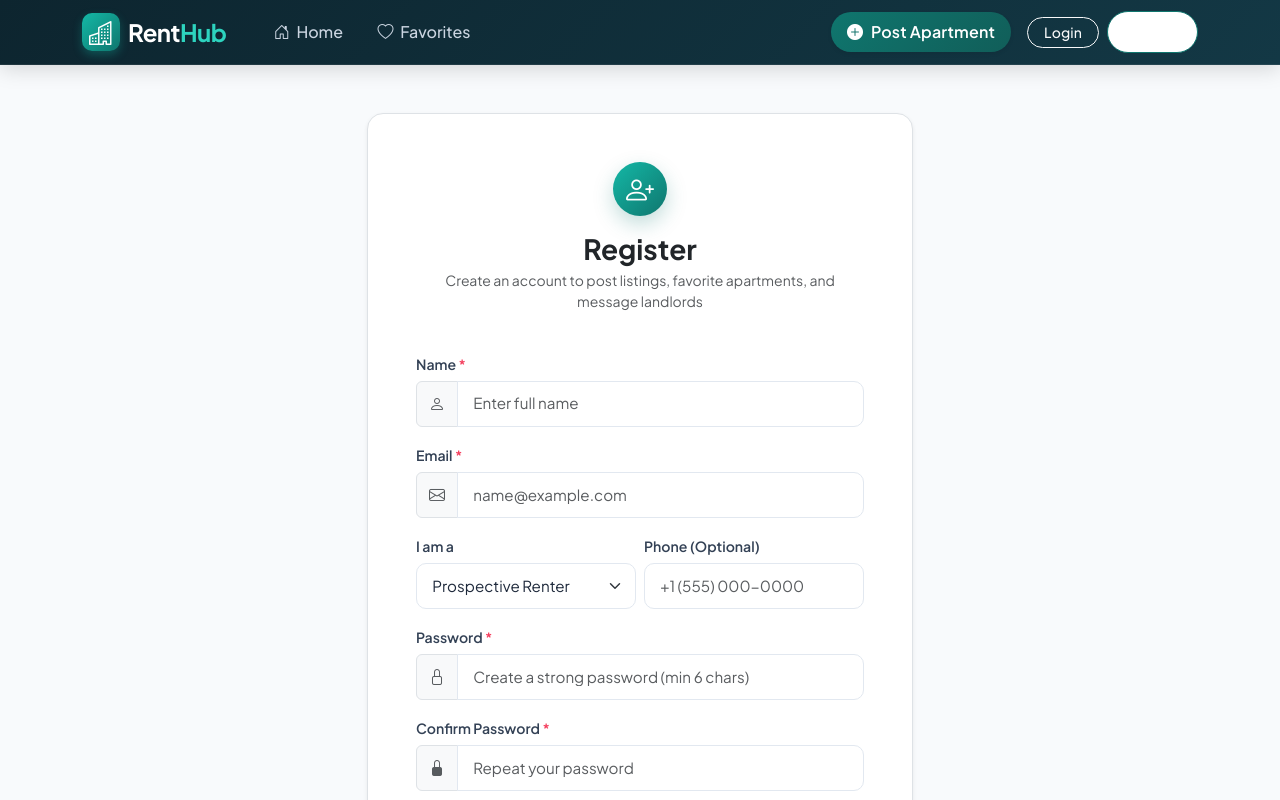
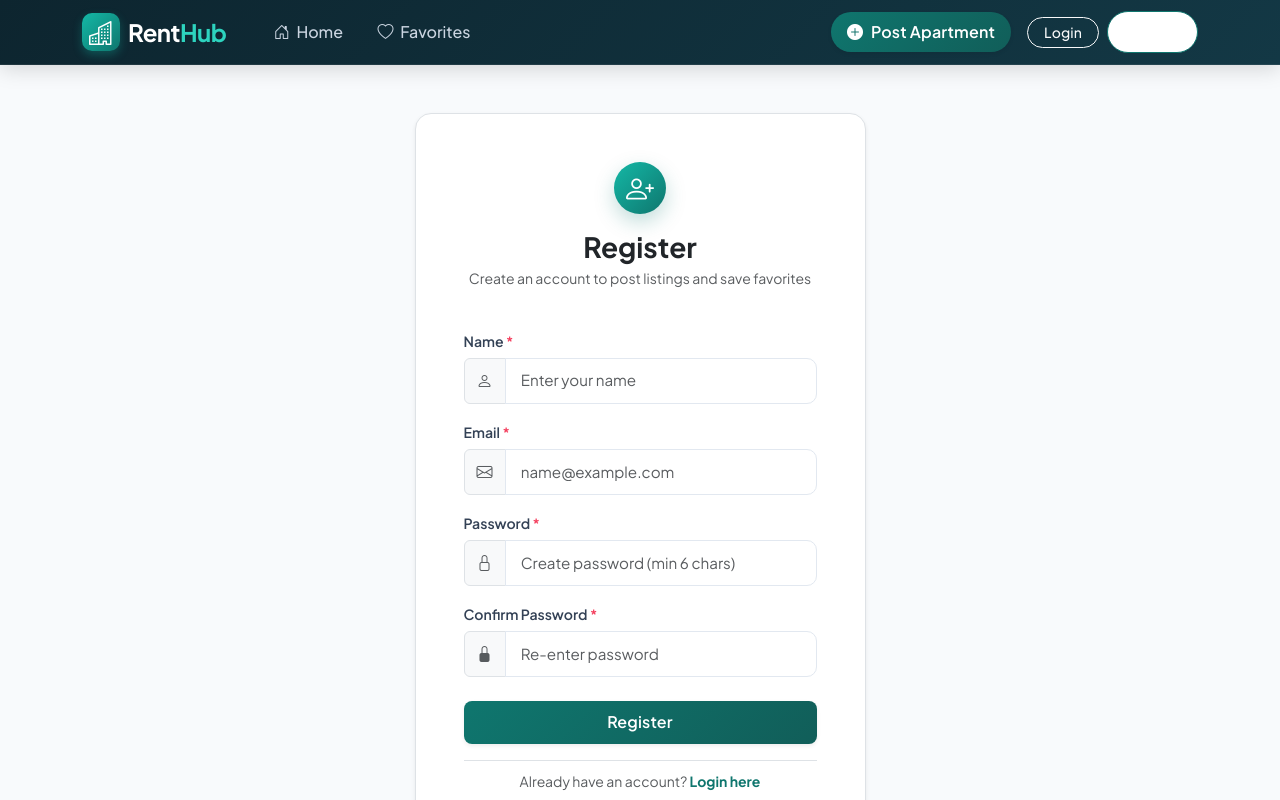
Before and after one commit to rohitgupta12-nagarro/renthub1, an Angular app: page /register in a window 1280 px wide. Shown: the top 800 px of the page. Built offline with nearby package versions, Linux system fonts and the light colour scheme.

Commit message:
feat: simplify registration to match wireframe Page 4 and replace card description with bedrooms, bathrooms, and total space specs

```diff
--- a/src/app/components/auth/register.component.html
+++ b/src/app/components/auth/register.component.html
@@ -1,15 +1,15 @@
 <div class="auth-page py-5">
   <div class="container">
     <div class="row justify-content-center">
-      <div class="col-md-8 col-lg-6">
+      <div class="col-md-7 col-lg-5">
 
         <div class="card border rounded-4 bg-white shadow-sm p-4 p-md-5">
           <div class="text-center mb-4">
-            <div class="brand-badge bg-primary text-white rounded-circle mx-auto d-flex align-items-center justify-content-center mb-3" style="width: 54px; height: 54px;">
+            <div class="brand-badge bg-primary text-white rounded-circle mx-auto d-flex align-items-center justify-content-center mb-3" style="width: 52px; height: 52px;">
               <i class="bi bi-person-plus fs-3"></i>
             </div>
             <h3 class="fw-bold mb-1">Register</h3>
-            <p class="text-muted small">Create an account to post listings, favorite apartments, and message landlords</p>
+            <p class="text-muted small">Create an account to post listings and save favorites</p>
           </div>
 
           @if (errorMessage) {
@@ -19,8 +19,9 @@
             </div>
           }
 
+          <!-- Wireframe Page 4: Name, Email, Password -->
           <form [formGroup]="registerForm" (ngSubmit)="onSubmit()" novalidate>
-            <!-- Full Name (Wireframe Page 4: Name) -->
+            <!-- Name -->
             <div class="mb-3">
               <label class="form-label" for="regName">Name <span class="text-danger">*</span></label>
               <div class="input-group">
@@ -29,7 +30,7 @@
                   type="text"
                   id="regName"
                   class="form-control"
-                  placeholder="Enter full name"
+                  placeholder="Enter your name"
                   formControlName="name"
                   [class.is-invalid]="registerForm.get('name')?.touched && registerForm.get('name')?.invalid"
                 />
@@ -39,7 +40,7 @@
               }
             </div>
 
-            <!-- Email (Wireframe Page 4: Email) -->
+            <!-- Email -->
             <div class="mb-3">
               <label class="form-label" for="regEmail">Email <span class="text-danger">*</span></label>
               <div class="input-group">
@@ -58,29 +59,7 @@
               }
             </div>
 
-            <!-- Role & Phone -->
-            <div class="row g-2 mb-3">
-              <div class="col-sm-6">
-                <label class="form-label">I am a</label>
-                <select class="form-select" formControlName="role">
-                  <option value="renter">Prospective Renter</option>
-                  <option value="landlord">Landlord / Owner</option>
-                  <option value="both">Both</option>
-                </select>
-              </div>
-              <div class="col-sm-6">
-                <label class="form-label" for="regPhone">Phone (Optional)</label>
-                <input
-                  type="tel"
-                  id="regPhone"
-                  class="form-control"
-                  placeholder="+1 (555) 000-0000"
-                  formControlName="phone"
-                />
-              </div>
-            </div>
-
-            <!-- Password (Wireframe Page 4: Password) -->
+            <!-- Password -->
             <div class="mb-3">
               <label class="form-label" for="regPassword">Password <span class="text-danger">*</span></label>
               <div class="input-group">
@@ -89,7 +68,7 @@
                   type="password"
                   id="regPassword"
                   class="form-control"
-                  placeholder="Create a strong password (min 6 chars)"
+                  placeholder="Create password (min 6 chars)"
                   formControlName="password"
                   [class.is-invalid]="registerForm.get('password')?.touched && registerForm.get('password')?.invalid"
                 />
@@ -108,7 +87,7 @@
                   type="password"
                   id="regConfirm"
                   class="form-control"
-                  placeholder="Repeat your password"
+                  placeholder="Re-enter password"
                   formControlName="confirmPassword"
                   [class.is-invalid]="registerForm.touched && registerForm.errors?.['mismatch']"
                 />
@@ -119,13 +98,13 @@
             </div>
 
             <button type="submit" class="btn btn-primary w-100 py-2-5 rounded-3 fw-semibold shadow-sm mb-3">
-              Register Account
+              Register
             </button>
           </form>
 
           <div class="text-center pt-2 border-top">
             <span class="small text-muted">Already have an account? </span>
-            <a routerLink="/login" class="small fw-bold text-decoration-none">Login here</a>
+            <a routerLink="/login" class="small fw-bold text-decoration-none text-primary">Login here</a>
           </div>
 
         </div>
--- a/src/app/components/auth/register.component.ts
+++ b/src/app/components/auth/register.component.ts
@@ -3,7 +3,6 @@ import { FormBuilder, FormGroup, Validators } from '@angular/forms';
 import { Router } from '@angular/router';
 import { AuthService } from '../../services/auth.service';
 import { ToastService } from '../../services/toast.service';
-import { UserRole } from '../../models/user.model';
 
 @Component({
   selector: 'app-register',
@@ -23,11 +22,10 @@ export class RegisterComponent implements OnInit {
   ) {}
 
   ngOnInit(): void {
+    // Wireframe Page 4: Name, Email, Password
     this.registerForm = this.fb.group({
       name: ['', [Validators.required, Validators.minLength(2), Validators.maxLength(50)]],
       email: ['', [Validators.required, Validators.email]],
-      phone: ['', [Validators.pattern(/^[0-9+() -]{7,16}$/)]],
-      role: ['renter' as UserRole, [Validators.required]],
       password: ['', [Validators.required, Validators.minLength(6)]],
       confirmPassword: ['', [Validators.required]]
     }, {
@@ -47,13 +45,11 @@ export class RegisterComponent implements OnInit {
       return;
     }
 
-    const { name, email, password, role, phone } = this.registerForm.value;
+    const { name, email, password } = this.registerForm.value;
     const result = this.authService.register({
       name,
       email,
-      password,
-      role,
-      phone
+      password
     });
 
     if (result.success) {
--- a/src/app/components/home/home.component.html
+++ b/src/app/components/home/home.component.html
@@ -380,10 +380,23 @@
                 {{ apartment.address.street }}, {{ apartment.address.city }}
               </p>
 
-              <!-- Description Snippet (Wireframe Page 3) -->
-              <p class="text-secondary small description-2line mb-3 flex-grow-1">
-                {{ apartment.description }}
-              </p>
+              <!-- Key Property Specifications (Bedrooms, Bathrooms, Total Space) -->
+              <div class="property-specs-strip py-2 my-2 border-top border-bottom flex-grow-1 d-flex align-items-center justify-content-between text-secondary small">
+                <span class="d-flex align-items-center gap-1">
+                  <i class="bi bi-door-closed text-primary"></i>
+                  <span class="fw-semibold text-dark">{{ apartment.bedrooms }} Bed{{ apartment.bedrooms > 1 ? 's' : '' }}</span>
+                </span>
+                <span class="text-muted opacity-50">&bull;</span>
+                <span class="d-flex align-items-center gap-1">
+                  <i class="bi bi-droplet text-primary"></i>
+                  <span class="fw-semibold text-dark">{{ apartment.bathrooms }} Bath{{ apartment.bathrooms > 1 ? 's' : '' }}</span>
+                </span>
+                <span class="text-muted opacity-50">&bull;</span>
+                <span class="d-flex align-items-center gap-1">
+                  <i class="bi bi-aspect-ratio text-primary"></i>
+                  <span class="fw-semibold text-dark">{{ apartment.squareFeet | number }} sqft</span>
+                </span>
+              </div>
 
               <!-- Bottom Action: View Details Button (No duplicate text favorite button) -->
               <div class="mt-auto pt-2 border-top">
--- a/src/app/components/home/home.component.scss
+++ b/src/app/components/home/home.component.scss
@@ -173,13 +173,10 @@
   }
 }
 
-.description-2line {
-  display: -webkit-box;
-  -webkit-line-clamp: 2;
-  -webkit-box-orient: vertical;
-  overflow: hidden;
-  text-overflow: ellipsis;
-  line-height: 1.5;
+.property-specs-strip {
+  border-color: #f1f5f9 !important;
+  font-size: 0.84rem;
+  color: #475569;
 }
 
 /* Pagination (Request 7) */
--- a/src/app/components/navbar/navbar.component.html
+++ b/src/app/components/navbar/navbar.component.html
@@ -76,8 +76,7 @@
                 <i class="bi bi-person-circle fs-5"></i>
               }
               <div class="text-start d-none d-sm-block">
-                <span class="fw-semibold small d-block leading-tight">{{ currentUser.name }}</span>
-                <span class="badge bg-secondary text-capitalize" style="font-size: 0.65rem;">{{ currentUser.role }}</span>
+                <span class="fw-semibold small d-block leading-tight text-white">{{ currentUser.name }}</span>
               </div>
             </button>
             <ul class="dropdown-menu dropdown-menu-end shadow-lg border-0 mt-2 p-2" aria-labelledby="userMenuButton">
--- a/src/app/components/profile/profile.component.html
+++ b/src/app/components/profile/profile.component.html
@@ -8,8 +8,7 @@
           <div class="card border rounded-4 bg-white shadow-sm p-4 text-center">
             <img [src]="user.avatarUrl" [alt]="user.name" class="rounded-circle mx-auto mb-3 border p-1" style="width: 90px; height: 90px; object-fit: cover;" />
             <h4 class="fw-bold mb-1">{{ user.name }}</h4>
-            <p class="text-muted small mb-2">{{ user.email }}</p>
-            <span class="badge bg-primary text-uppercase px-3 py-1 rounded-pill small mb-4">{{ user.role }}</span>
+            <p class="text-muted small mb-4">{{ user.email }}</p>
 
             <div class="border-top pt-3 text-start small">
               <div class="d-flex justify-content-between py-2 border-bottom">
--- a/src/app/models/user.model.ts
+++ b/src/app/models/user.model.ts
@@ -1,11 +1,11 @@
-export type UserRole = 'renter' | 'landlord' | 'both';
+export type UserRole = string;
 
 export interface User {
   id: string;
   name: string;
   email: string;
   password?: string;
-  role: UserRole;
+  role?: string;
   phone?: string;
   avatarUrl?: string;
 }
```
